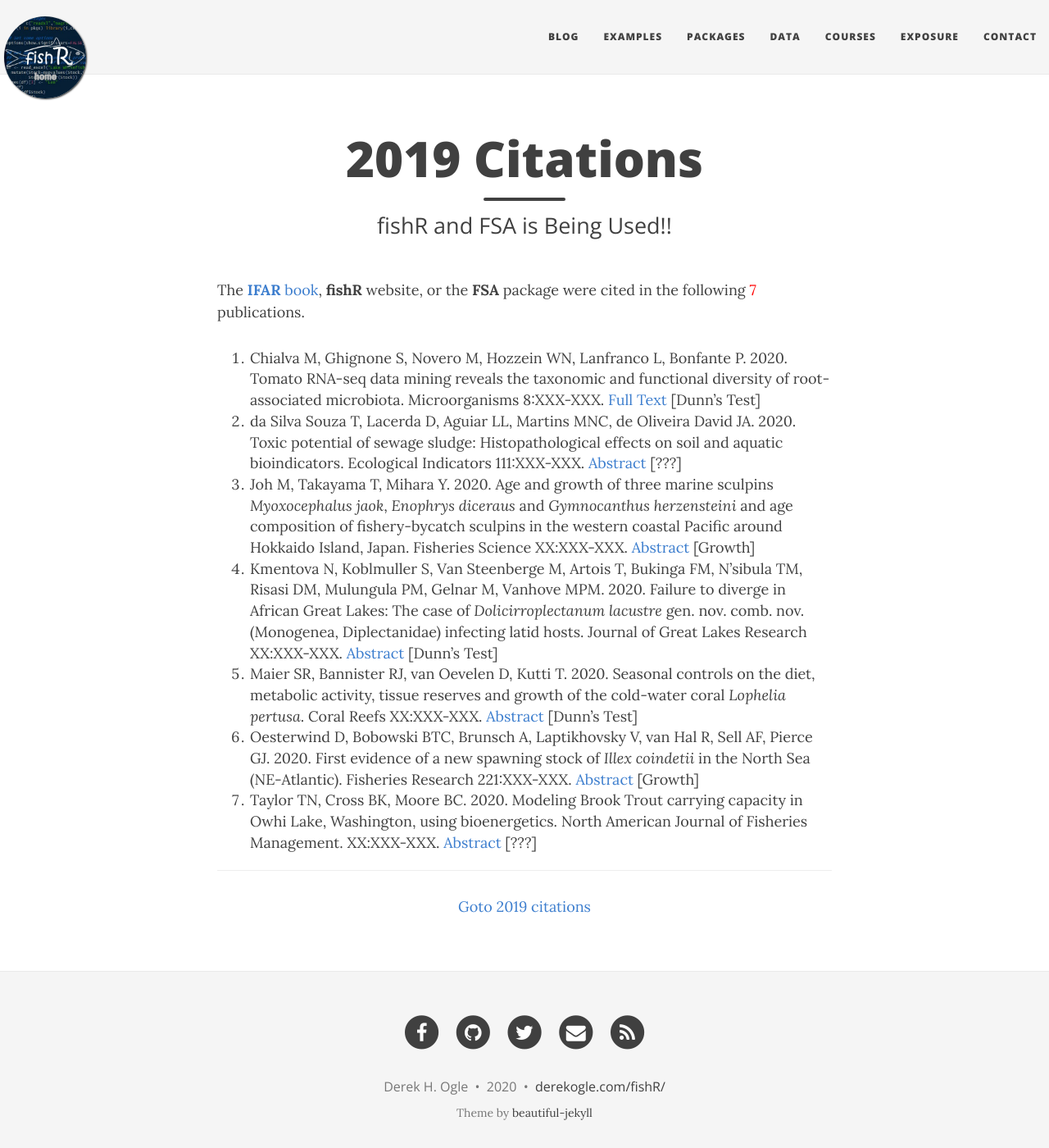
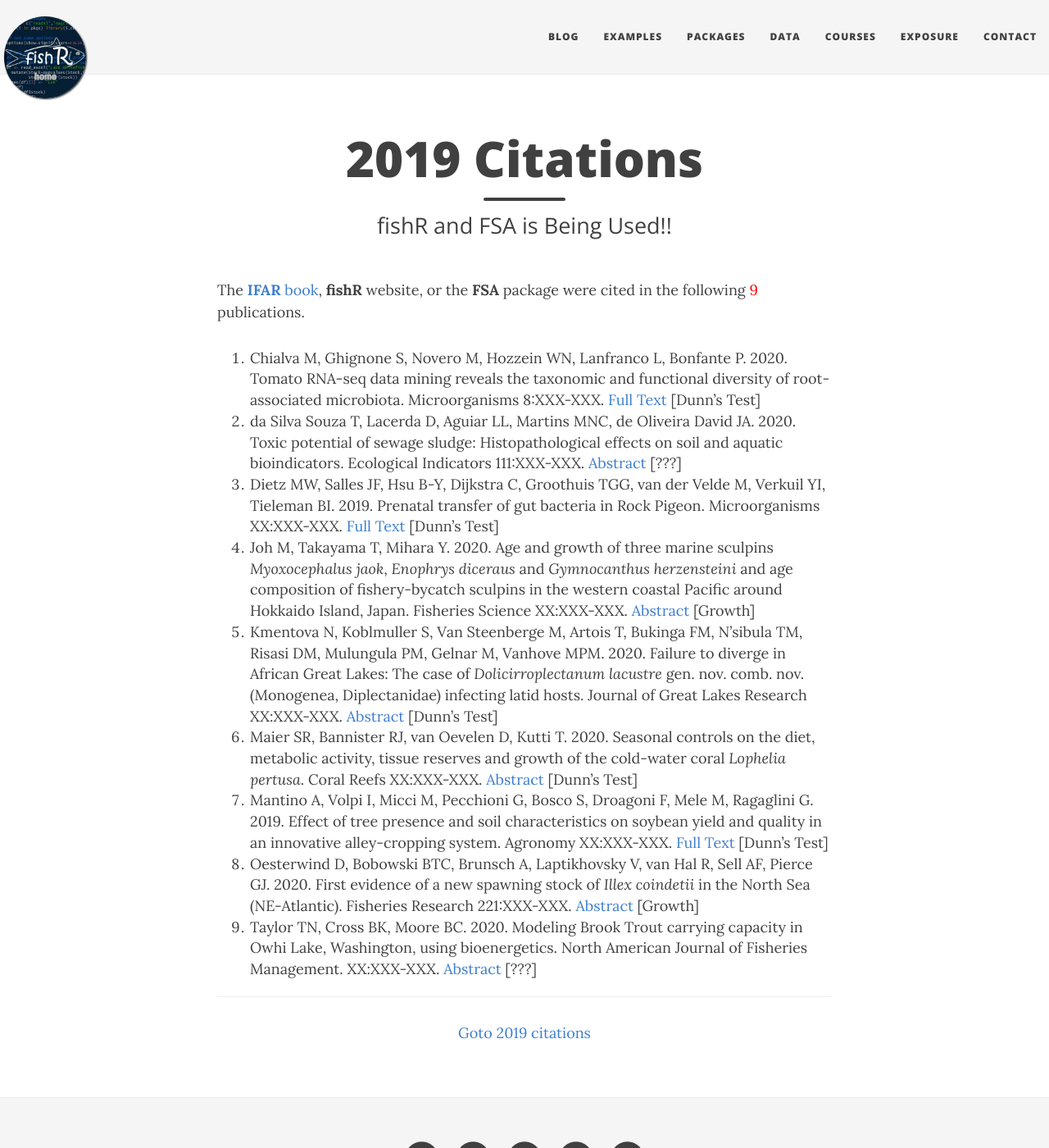
Before and after one commit to droglenc/fishR, a Jekyll site: the page built from exposure/exposure-citations20.md, in a window 1280 px wide and 1400 px high. Shown: the whole window at 82% size. Built offline with Jekyll 4.4.1, drawn with Linux system fonts in a browser that asks for light colours; nearby versions of some CDN libraries.

Commit message:
Update exposure-citations20.md

```diff
--- a/exposure/exposure-citations20.md
+++ b/exposure/exposure-citations20.md
@@ -5,13 +5,15 @@ subtitle: fishR and FSA is Being Used!!
 css: "/css/exposure-citation.css"
 ---
 
-The [**IFAR** book](http://derekogle.com/IFAR/), **fishR** website, or the **FSA** package were cited in the following <span id="contact-div">7</span> publications.
+The [**IFAR** book](http://derekogle.com/IFAR/), **fishR** website, or the **FSA** package were cited in the following <span id="contact-div">9</span> publications.
 
 1. Chialva M, Ghignone S, Novero M, Hozzein WN, Lanfranco L, Bonfante P. 2020. Tomato RNA-seq data mining reveals the taxonomic and functional diversity of root-associated microbiota. Microorganisms 8:XXX-XXX. [Full Text](https://www.mdpi.com/2076-2607/8/1/38/pdf) [Dunn's Test]
 1. da Silva Souza T, Lacerda D, Aguiar LL, Martins MNC, de Oliveira David JA. 2020. Toxic potential of sewage sludge: Histopathological effects on soil and aquatic bioindicators. Ecological Indicators 111:XXX-XXX. [Abstract](https://www.sciencedirect.com/science/article/abs/pii/S1470160X19309756) [???]
+1. Dietz MW, Salles JF, Hsu B-Y, Dijkstra C, Groothuis TGG, van der Velde M, Verkuil YI, Tieleman BI. 2019. Prenatal transfer of gut bacteria in Rock Pigeon. Microorganisms XX:XXX-XXX. [Full Text](https://www.mdpi.com/2076-2607/8/1/61/pdf) [Dunn's Test]
 1. Joh M, Takayama T, Mihara Y. 2020. Age and growth of three marine sculpins *Myoxocephalus jaok*, *Enophrys diceraus* and *Gymnocanthus herzensteini* and age composition of fishery-bycatch sculpins in the western coastal Pacific around Hokkaido Island, Japan. Fisheries Science XX:XXX-XXX. [Abstract](https://link.springer.com/article/10.1007/s12562-019-01391-3) [Growth]
 1. Kmentova N, Koblmuller S, Van Steenberge M, Artois T, Bukinga FM, N'sibula TM, Risasi DM, Mulungula PM, Gelnar M, Vanhove MPM. 2020. Failure to diverge in African Great Lakes: The case of *Dolicirroplectanum lacustre* gen. nov. comb. nov. (Monogenea, Diplectanidae) infecting latid hosts. Journal of Great Lakes Research XX:XXX-XXX. [Abstract](https://www.sciencedirect.com/science/article/abs/pii/S0380133019301844) [Dunn's Test]
 1. Maier SR, Bannister RJ, van Oevelen D, Kutti T. 2020. Seasonal controls on the diet, metabolic activity, tissue reserves and growth of the cold-water coral *Lophelia pertusa*. Coral Reefs XX:XXX-XXX. [Abstract](https://link.springer.com/article/10.1007/s00338-019-01886-6) [Dunn's Test]
+1. Mantino A, Volpi I, Micci M, Pecchioni G, Bosco S, Droagoni F, Mele M, Ragaglini G. 2019. Effect of tree presence and soil characteristics on soybean yield and quality in an innovative alley-cropping system. Agronomy XX:XXX-XXX. [Full Text](https://www.mdpi.com/2073-4395/10/1/52/pdf) [Dunn's Test]
 1. Oesterwind D, Bobowski BTC, Brunsch A, Laptikhovsky V, van Hal R, Sell AF, Pierce GJ. 2020. First evidence of a new spawning stock of *Illex coindetii* in the North Sea (NE-Atlantic). Fisheries Research 221:XXX-XXX. [Abstract](https://www.sciencedirect.com/science/article/pii/S0165783619302395) [Growth]
 1. Taylor TN, Cross BK, Moore BC. 2020. Modeling Brook Trout carrying capacity in Owhi Lake, Washington, using bioenergetics. North American Journal of Fisheries Management. XX:XXX-XXX. [Abstract](https://afspubs.onlinelibrary.wiley.com/doi/abs/10.1002/nafm.10378) [???]
 
```
